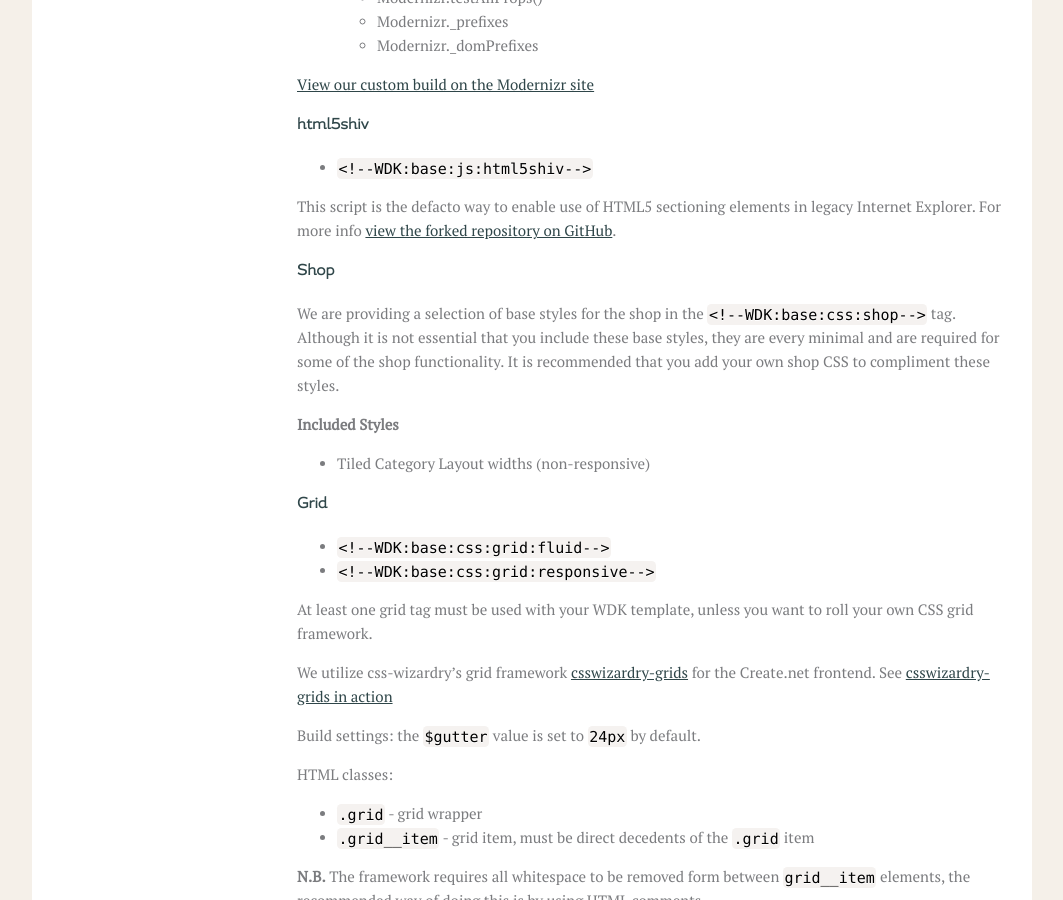
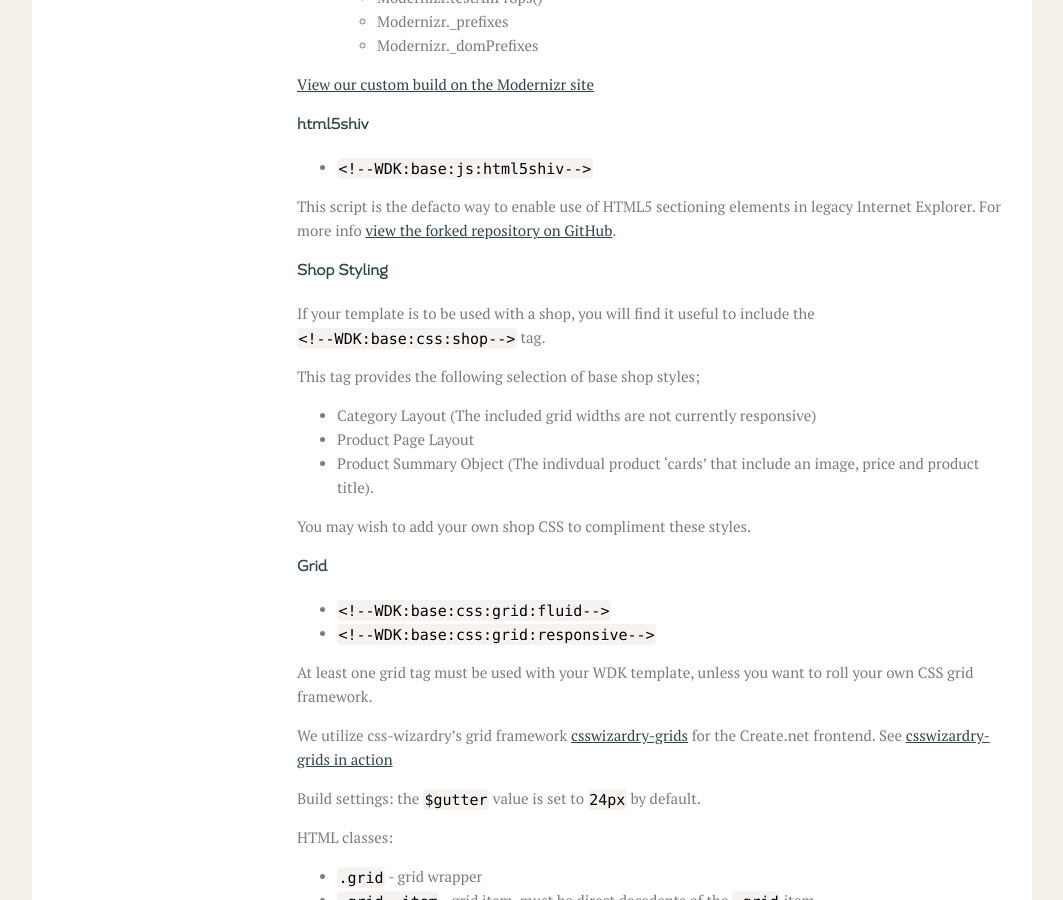
Before and after one commit to createdotnet/wdk, a Jekyll site: the page built from _tutorials/requirements-restrictions.md, in a window 1280 px wide and 900 px high, scrolled down 1825 px. Shown: the whole window, without its empty margins (108-1171 px from the left). Built offline with Jekyll 4.4.1, drawn with Linux system fonts in a browser that asks for light colours.

Commit message:
update base-shop tag description

```diff
--- a/_tutorials/requirements-restrictions.md
+++ b/_tutorials/requirements-restrictions.md
@@ -82,13 +82,16 @@
 
 This script is the defacto way to enable use of HTML5 sectioning elements in legacy Internet Explorer. For more info [view the forked repository on GitHub](https://github.com/createdotnet/html5shiv).
 
-#### Shop
+#### Shop Styling
 
-We are providing a selection of base styles for the shop in the `<!--WDK:base:css:shop-->` tag. Although it is not essential that you include these base styles, they are every minimal and are required for some of the shop functionality. It is recommended that you add your own shop CSS to compliment these styles.
+If your template is to be used with a shop, you will find it useful to include the `<!--WDK:base:css:shop-->` tag.
 
-**Included Styles**
-* Tiled Category Layout widths (non-responsive)
+This tag provides the following selection of base shop styles;
+- Category Layout (The included grid widths are not currently responsive)
+- Product Page Layout
+- Product Summary Object (The indivdual product 'cards' that include an image, price and product title).
 
+You may wish to add your own shop CSS to compliment these styles.
 
 #### Grid
 
```
